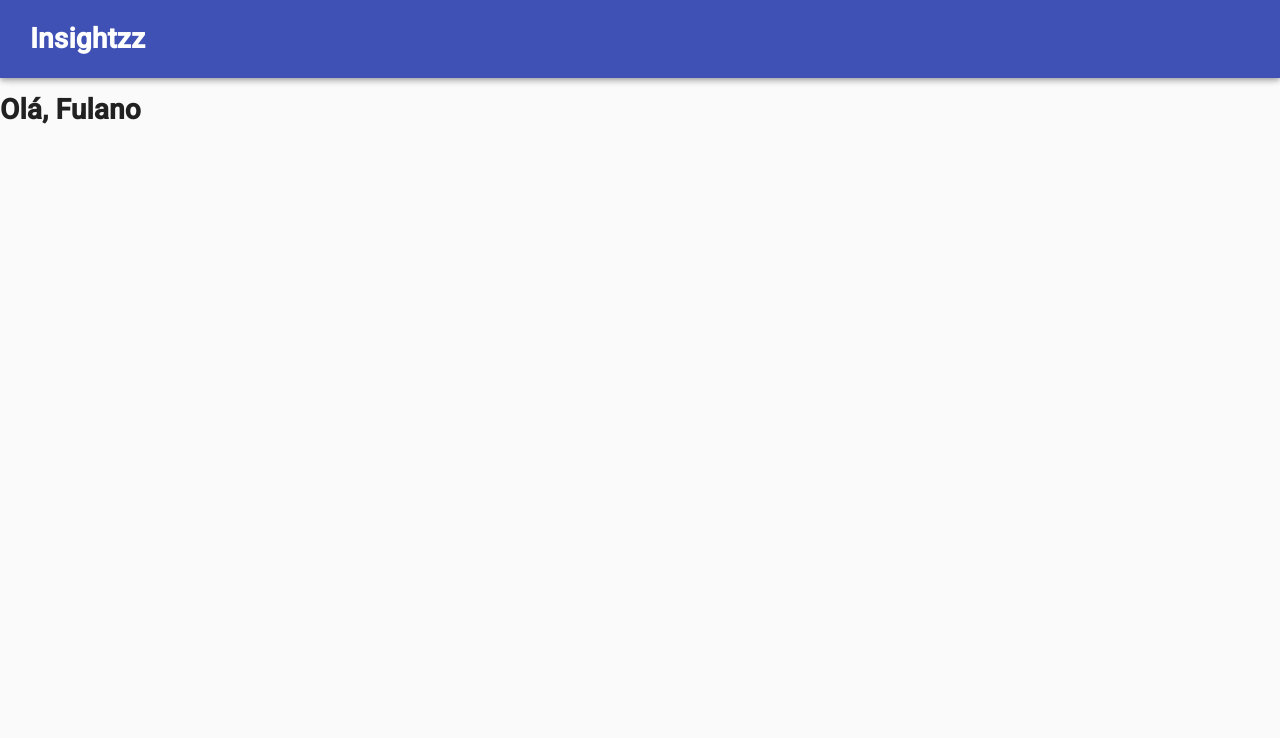
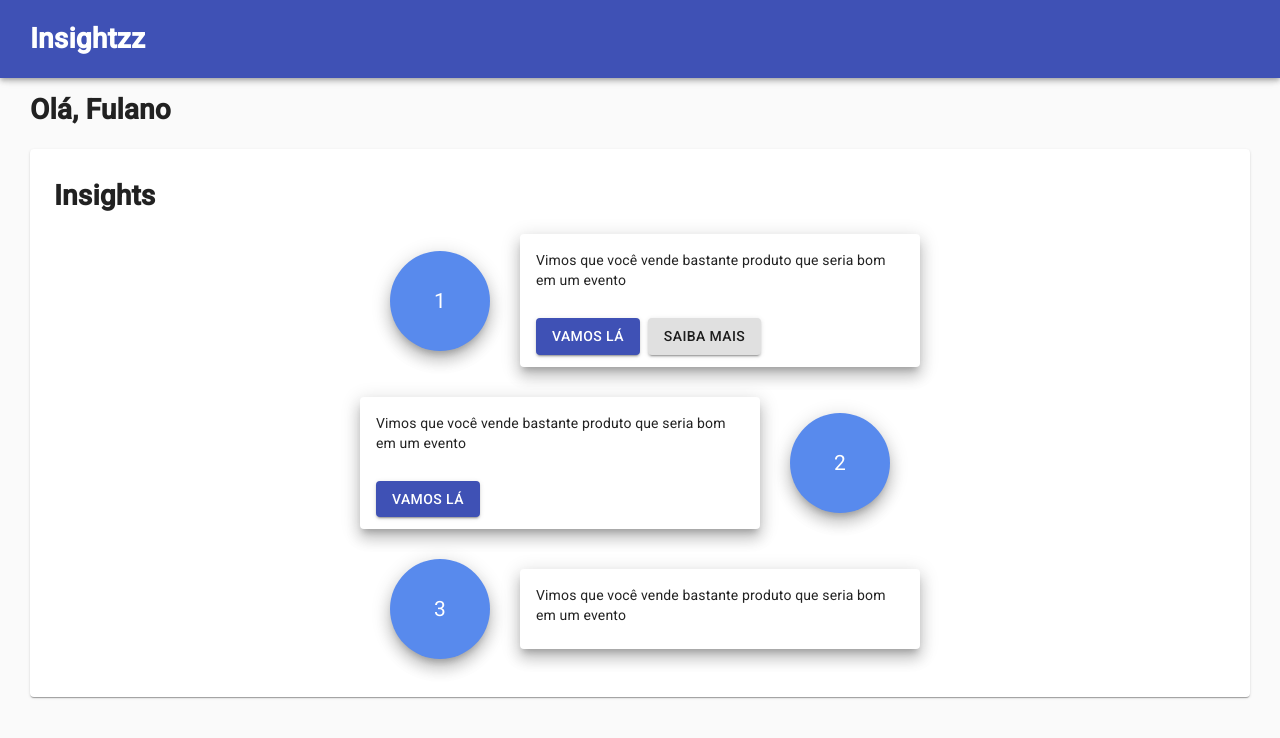
Before and after one commit to hacka-moltres/hacka-front-admin, a React (Create React App) app: page / in a window 1280 px wide. Shown: the top 738 px of the page. Built offline with nearby package versions, Linux system fonts and the light colour scheme.

Commit message:
Insights

```diff
--- a/package.json
+++ b/package.json
@@ -24,7 +24,8 @@
     "react-dom": "^16.9.0",
     "react-router-dom": "^5.0.1",
     "react-scripts": "^3.1.2",
-    "tslib": "^1.10.0"
+    "tslib": "^1.10.0",
+    "uuid": "^3.3.3"
   },
   "devDependencies": {
     "@types/jest": "^24.0.18",
@@ -33,6 +34,7 @@
     "@types/react": "^16.9.2",
     "@types/react-dom": "^16.9.0",
     "@types/react-router-dom": "^4.3.5",
+    "@types/uuid": "^3.4.6",
     "@typescript-eslint/eslint-plugin": "^2.3.0",
     "@typescript-eslint/parser": "^2.3.0",
     "babel-jest": "24.9.0",
--- a/src/App.tsx
+++ b/src/App.tsx
@@ -3,6 +3,8 @@ import React, { Fragment } from 'react';
 import { BrowserRouter as Router, Route, Switch } from 'react-router-dom';
 import CssBaseline from '@material-ui/core/CssBaseline';
 import Menu from 'components/shared/Menu';
+
+import './assets/global.css';
 
 export default () => (
   <Fragment>
--- a/src/assets/global.css
+++ b/src/assets/global.css
@@ -1,3 +1,11 @@
 html {
   font-family: 'Roboto', sans-serif;
 }
+
+main {
+  padding: 0 30px;
+}
+
+.content {
+  padding: 8px 24px;
+}
--- a/src/components/pages/Home/index.tsx
+++ b/src/components/pages/Home/index.tsx
@@ -1,7 +1,10 @@
 import React, { memo, Fragment } from 'react';
+import Insights from 'components/shared/Insights';
 
 export default memo(() => (
   <Fragment>
     <h1>Olá, Fulano</h1>
+
+    <Insights />
   </Fragment>
 ));
--- /dev/null
+++ b/src/components/shared/Insights/Timeline.tsx
@@ -0,0 +1,92 @@
+import React, { memo, useMemo } from 'react';
+import { Card, CardContent, Button } from '@material-ui/core';
+import { IInsights } from 'interfaces/IInsights';
+import { makeStyles } from '@material-ui/styles';
+
+interface IProps {
+  data: IInsights;
+  position: number;
+}
+
+const useStyles = makeStyles(() => ({
+  root: {
+    display: 'flex',
+    justifyContent: 'center',
+    alignItems: 'center',
+    marginBottom: 30
+  },
+  position: {
+    display: 'flex',
+    alignItems: 'center',
+    justifyContent: 'center',
+    backgroundColor: '#588aed',
+    borderRadius: '50%',
+    height: 100,
+    width: 100,
+    textAlign: 'center',
+    margin: '0 30px',
+    boxShadow: '0px 6px 6px -3px rgba(0,0,0,0.2), 0px 10px 14px 1px rgba(0,0,0,0.14), 0px 4px 18px 3px rgba(0,0,0,0.12)'
+  },
+  text: {
+    fontSize: 21,
+    color: '#fff'
+  },
+  card: {
+    width: 400
+  },
+  buttons: {
+    display: 'flex',
+    justifyContent: 'flex-start',
+    padding: 12
+  },
+  button: {
+    margin: '0 4px'
+  }
+}));
+
+const Timeline = memo(({ data, position }: IProps) => {
+  const classes = useStyles({});
+  const isOdd = !!(position % 2);
+
+  const renderButtons = useMemo(() => {
+    if (data.action && data.action.length) {
+      return (
+        <div className={classes.buttons}>
+          {data.action.map((item, index) => (
+            <div key={index}>
+              <Button variant='contained' color={item === 'do-it' ? 'primary' : 'default'} className={classes.button}>
+                {item === 'do-it' ? 'Vamos lá' : 'Saiba mais'}
+              </Button>
+            </div>
+          ))}
+        </div>
+      );
+    }
+
+    return null;
+  }, [data.action, classes.buttons, classes.button]);
+
+  return (
+    <div className={classes.root}>
+      {isOdd && (
+        <div className={classes.position}>
+          <span className={classes.text}>{position}</span>
+        </div>
+      )}
+
+      <Card className={classes.card} elevation={10}>
+        <CardContent>{data.description}</CardContent>
+
+        {renderButtons}
+      </Card>
+
+      {!isOdd && (
+        <div className={classes.position}>
+          <span className={classes.text}>{position}</span>
+        </div>
+      )}
+    </div>
+  );
+});
+
+export default Timeline;
--- /dev/null
+++ b/src/components/shared/Insights/index.tsx
@@ -0,0 +1,39 @@
+import React, { memo } from 'react';
+import uuid from 'uuid';
+import { IInsights } from 'interfaces/IInsights';
+import Timeline from './Timeline';
+import { Paper } from '@material-ui/core';
+
+const data: IInsights[] = [
+  {
+    id: uuid.v4(),
+    type: 'event',
+    description: 'Vimos que você vende bastante produto que seria bom em um evento',
+    action: ['do-it', 'get-more']
+  },
+  {
+    id: uuid.v4(),
+    type: 'upsell',
+    description: 'Vimos que você vende bastante produto que seria bom em um evento',
+    action: ['do-it']
+  },
+  {
+    id: uuid.v4(),
+    type: 'upsell',
+    description: 'Vimos que você vende bastante produto que seria bom em um evento'
+  }
+];
+
+const Insights = memo(() => {
+  return (
+    <Paper className='content'>
+      <h1>Insights</h1>
+
+      {data.map((item, index) => (
+        <Timeline key={item.id} data={item} position={index + 1} />
+      ))}
+    </Paper>
+  );
+});
+
+export default Insights;
--- /dev/null
+++ b/src/interfaces/IInsights.ts
@@ -0,0 +1,8 @@
+type IAction = 'get-more' | 'do-it';
+
+export interface IInsights {
+  id: string;
+  type: string;
+  description: string;
+  action?: IAction[];
+}
```
Also changed, not shown: 1 other file (tests, documents, lock files or other folders).
